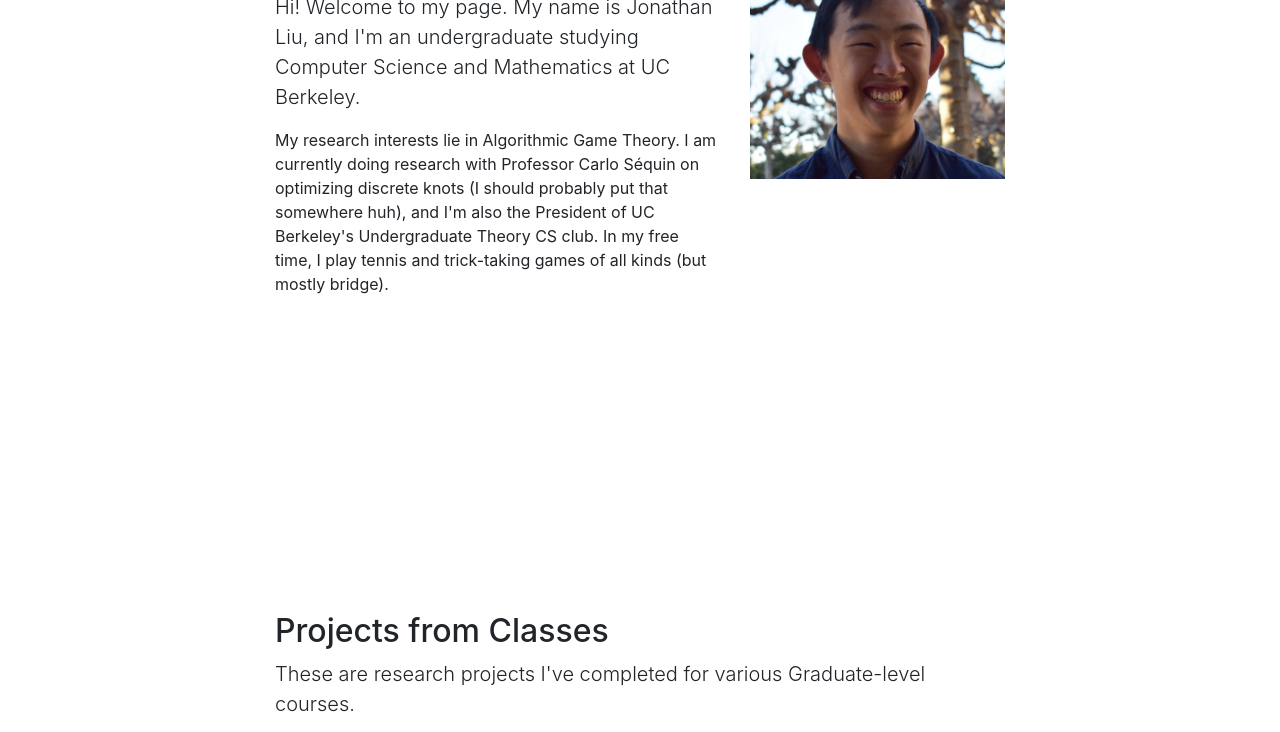
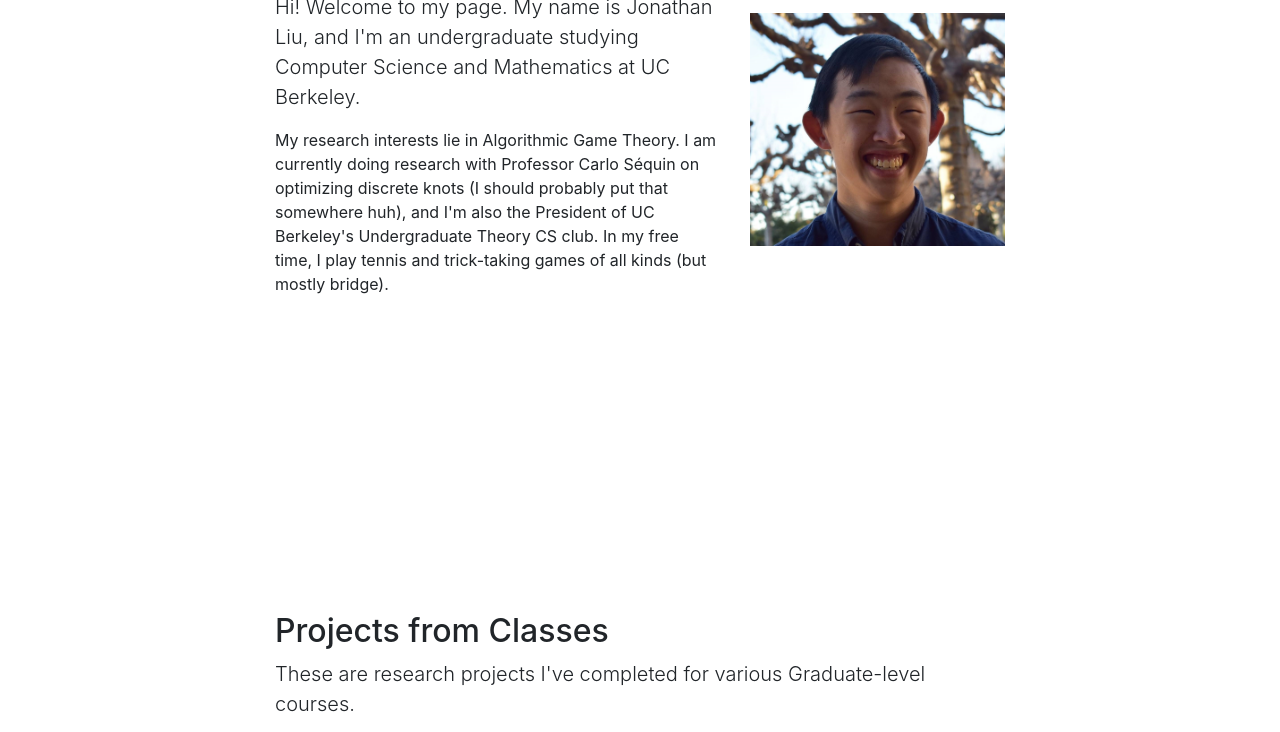
Before and after one commit to liujon23/liujon23.github.io, a website with bundled scripts: page index.html in a window 1280 px wide. Shown: the part 204-936 px from the top of the page. Built offline with nearby package versions, Linux system fonts and the light colour scheme.

Commit message:
align image to center

```diff
--- a/index.html
+++ b/index.html
@@ -58,7 +58,7 @@
             In my free time, I play tennis and trick-taking games of all kinds
             (but mostly bridge).</p>
         </div>
-        <div class="col-sm-3">
+        <div class="col-sm-3 align-self-center">
           <img src="/src/img/prof.jpg" class="img-fluid">
         </div>
       </div>
```
